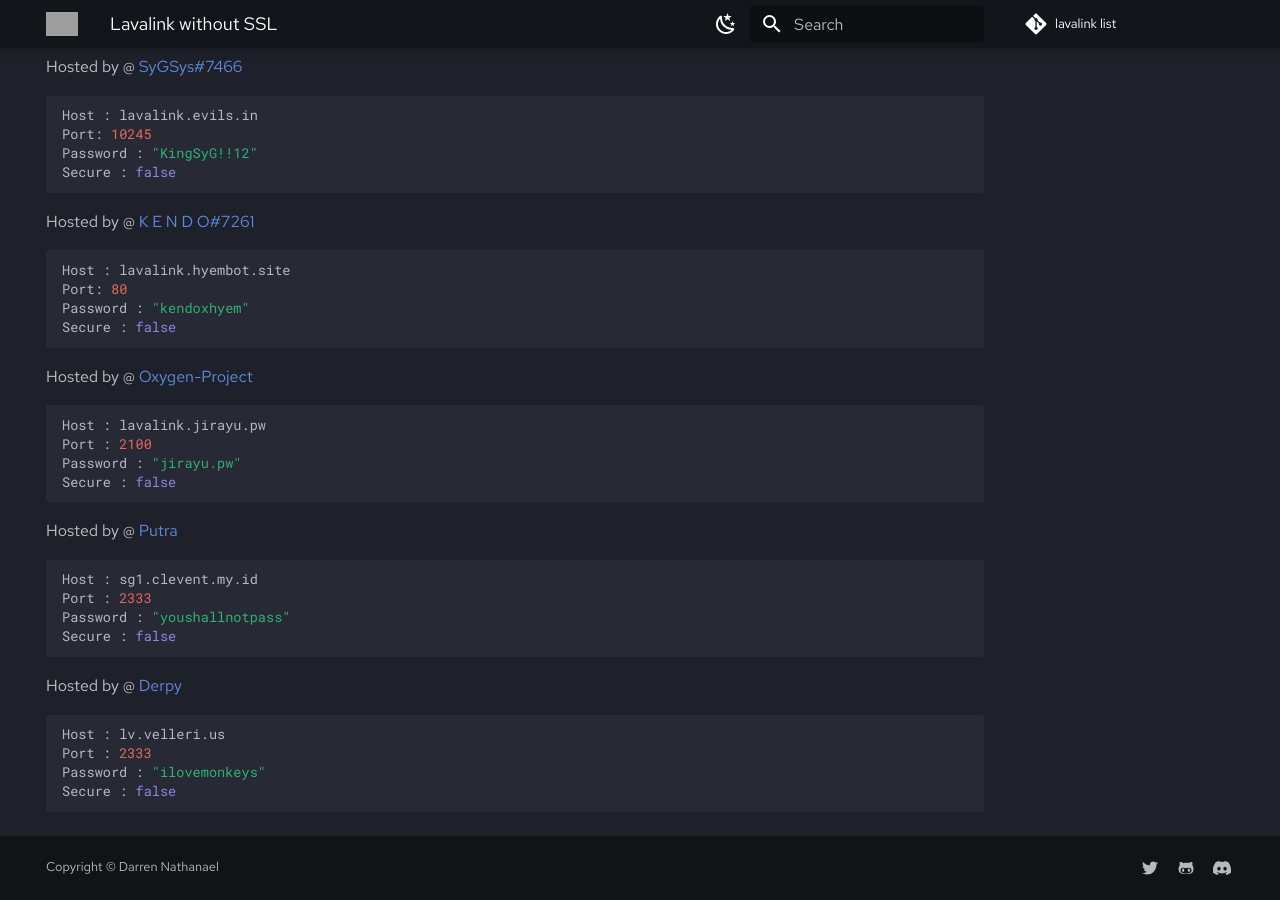
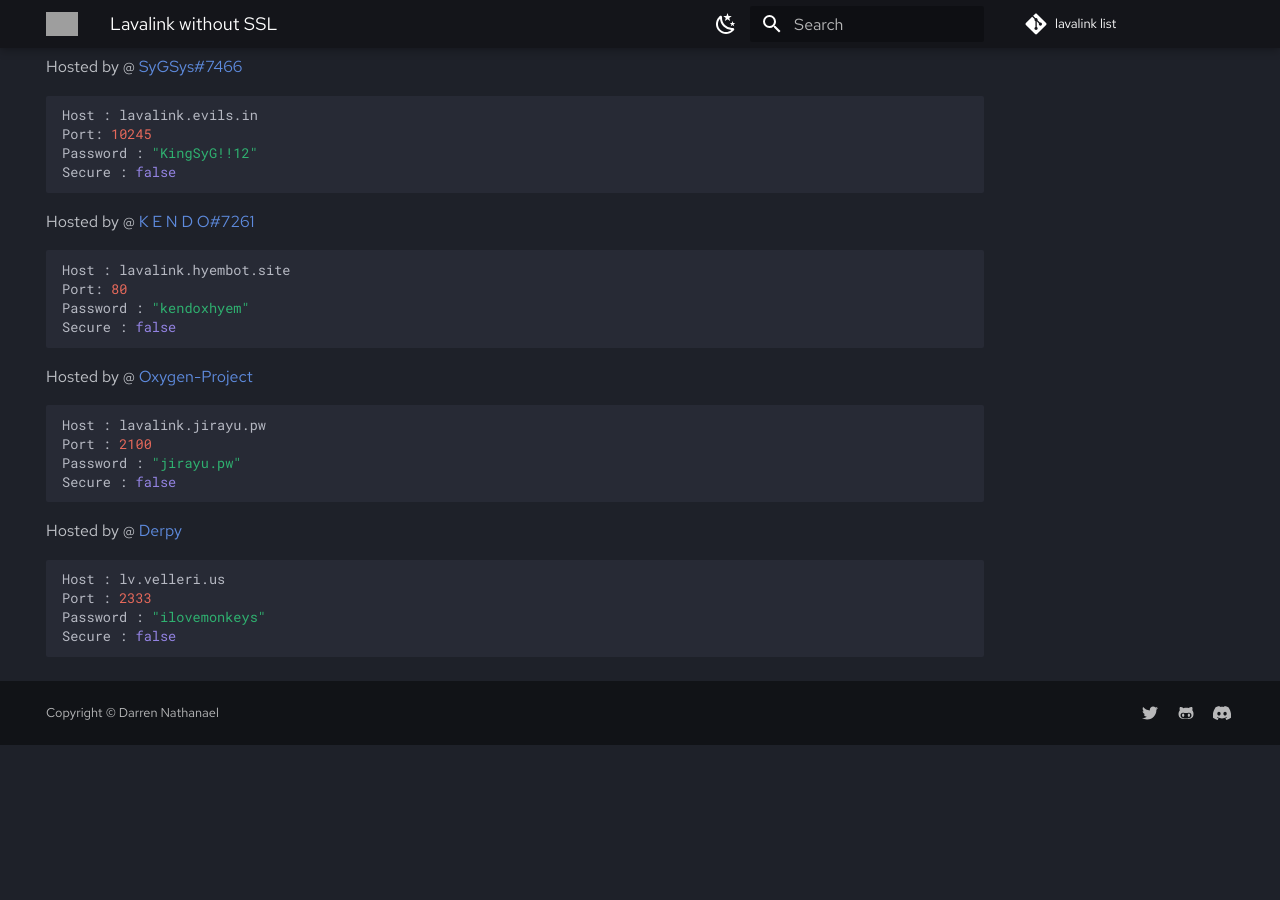
Before and after one commit to DarrenOfficial/lavalink-list, an MkDocs documentation site: the page built from docs/NoSSL/lavalink-without-ssl.md, in a window 1280 px wide and 900 px high, scrolled down 3758 px. Built offline with MkDocs 1.6.1 and Material for MkDocs 9.7.7, drawn with Linux system fonts in a browser that asks for light colours; comment, search, counter and statistics services are not loaded; after the commit the page ends 4503 px from its top, so only the background shows below that; grey boxes are pictures that could not be loaded.

Commit message:
Update lavalink-without-ssl.md (#310)

````diff
--- a/docs/NoSSL/lavalink-without-ssl.md
+++ b/docs/NoSSL/lavalink-without-ssl.md
@@ -215,14 +215,6 @@ Password : "jirayu.pw"
 Secure : false
 ```
 
-Hosted by @ [Putra](https://putraa.my.id)
-```bash
-Host : sg1.clevent.my.id
-Port : 2333
-Password : "youshallnotpass"
-Secure : false
-```
-
 Hosted by @ [Derpy](https://velleri.us)
 ```bash
 Host : lv.velleri.us
````
